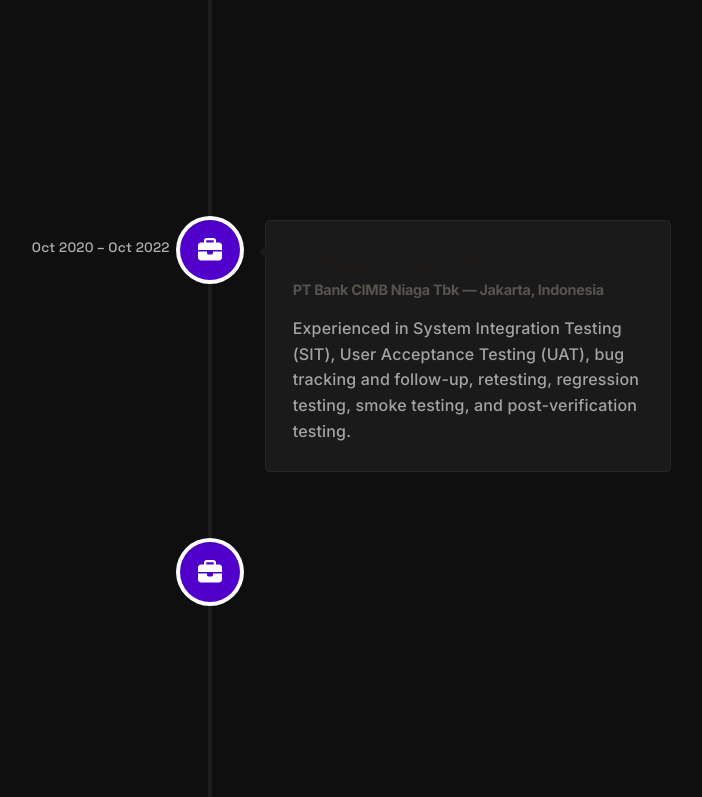
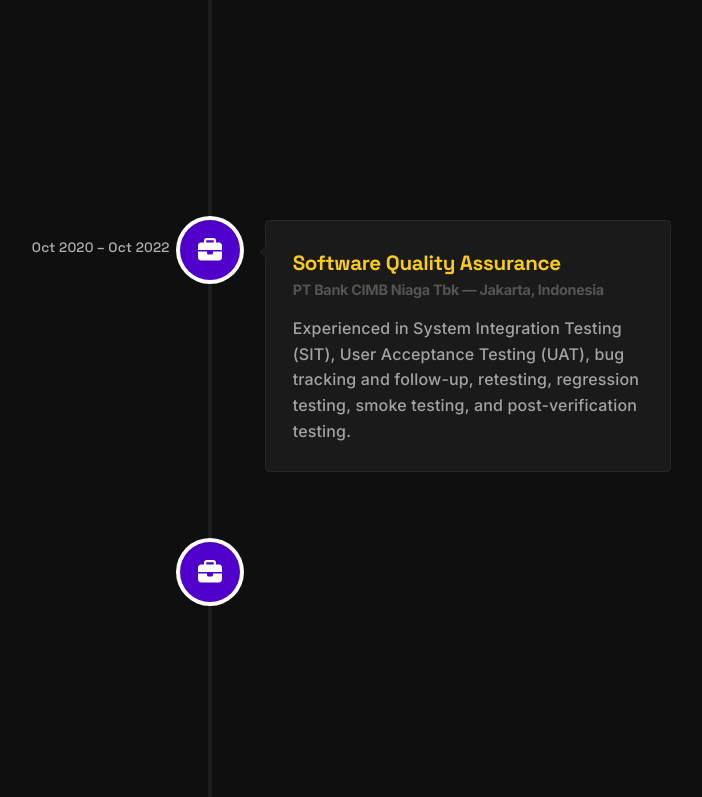
Before and after one commit to aditiaangga/portfolio_reactjs, a React (Create React App) app: page / in a window 1280 px wide. Shown: the part 2407-3204 px from the top of the page, without its empty margins (430-1132 px from the left). Built offline with nearby package versions, Linux system fonts and the light colour scheme.

Commit message:
update h3 color for vertical timeline elements

```diff
--- a/src/assets/styles/Timeline.scss
+++ b/src/assets/styles/Timeline.scss
@@ -52,6 +52,10 @@
     color: white;
 }
 
+.vertical-timeline-element h3 {
+    color: #facc15 !important;
+}
+
 .vertical-timeline::before {
     background-color: rgba(255, 255, 255, 0.06) !important;
 }
```
